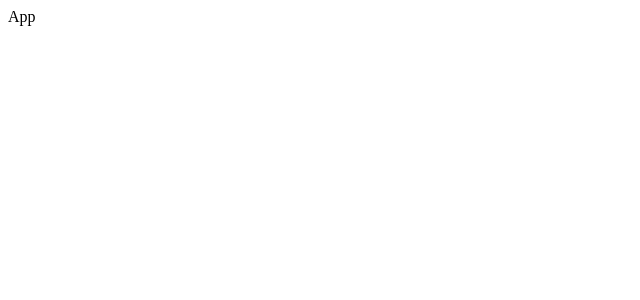
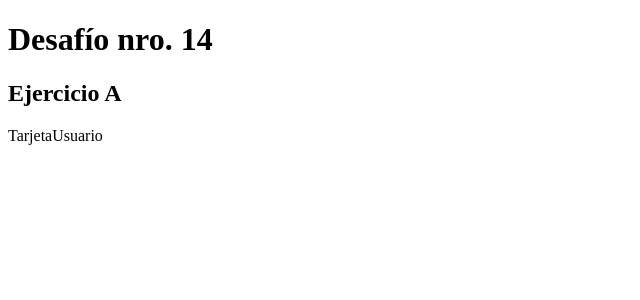
Before and after one commit to TICAMOLINA/desafio-14-react, a React (Vite) app: page / in a window 1280 px wide. Shown: the top 300 px of the page, without its empty margins (0-640 px from the left). Built offline with nearby package versions, Linux system fonts and the light colour scheme.

Commit message:
Creo el Componente TarjetaUsuario y lo exporto al App.jsx

```diff
--- a/index.html
+++ b/index.html
@@ -3,7 +3,7 @@
   <head>
     <meta charset="UTF-8" />
     <meta name="viewport" content="width=device-width, initial-scale=1.0" />
-    <title>Aplicación React</title>
+    <title>Desafio 14 - Mauricio Molina</title>
   </head>
   <body>
     <div id="root"></div>
--- a/src/App.jsx
+++ b/src/App.jsx
@@ -1,8 +1,16 @@
 // rafce
+
+import TarjetaUsuario from "./components/TarjetaUsuario"
 
 const App = () => {
   return (
-    <div>App</div>
+    <div>
+      <h1>Desafío nro. 14</h1>
+
+      <h2>Ejercicio A</h2>
+      <TarjetaUsuario />
+
+    </div>
   )
 }
 
--- /dev/null
+++ b/src/components/TarjetaUsuario.jsx
@@ -0,0 +1,8 @@
+
+const TarjetaUsuario = () => {
+  return (
+    <div>TarjetaUsuario</div>
+  )
+}
+
+export default TarjetaUsuario
```
